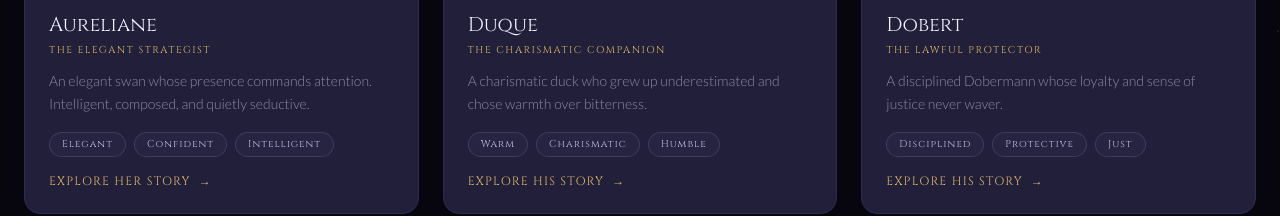
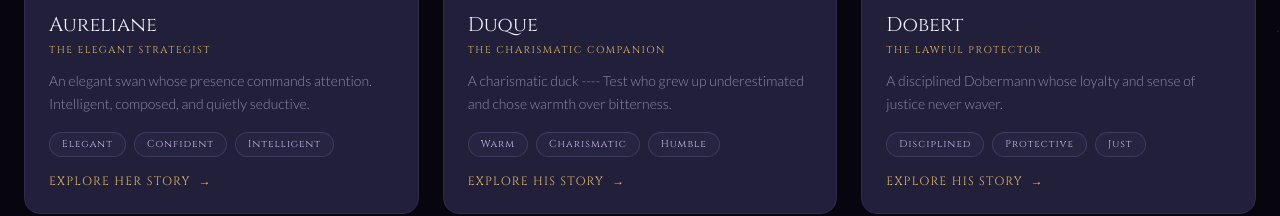
Before and after one commit to JosePerez32/animalink.be, a Next.js app: page /characters in a window 1280 px wide. Shown: the part 700-916 px from the top of the page. Built offline with nearby package versions, Linux system fonts and the light colour scheme; a web font is replaced by a local one.

Commit message:
Testing 2 master.

```diff
--- a/src/data/characters.ts
+++ b/src/data/characters.ts
@@ -37,7 +37,7 @@ Despite her privileged upbringing, Aureliane possesses a discreet empathy, parti
     status: "available",
     image: "../../characters/duque.png",
     bannerGradient: "from-teal/15 to-gold/15",
-    shortBio: "A charismatic duck who grew up underestimated and chose warmth over bitterness.",
+    shortBio: "A charismatic duck ---- Test who grew up underestimated and chose warmth over bitterness.",
     fullLore: `Duque Duck carries the easy smile of someone who learned early how to survive being different. Raised among swans who never quite accepted him, he grew up knowing rejection — and chose not to let it harden him.
 
 He is playful, approachable, and genuinely kind, but never naive. When necessary, his tone sharpens and his presence becomes unexpectedly intimidating. Duque believes in peace, but he does not confuse kindness with weakness.
```
